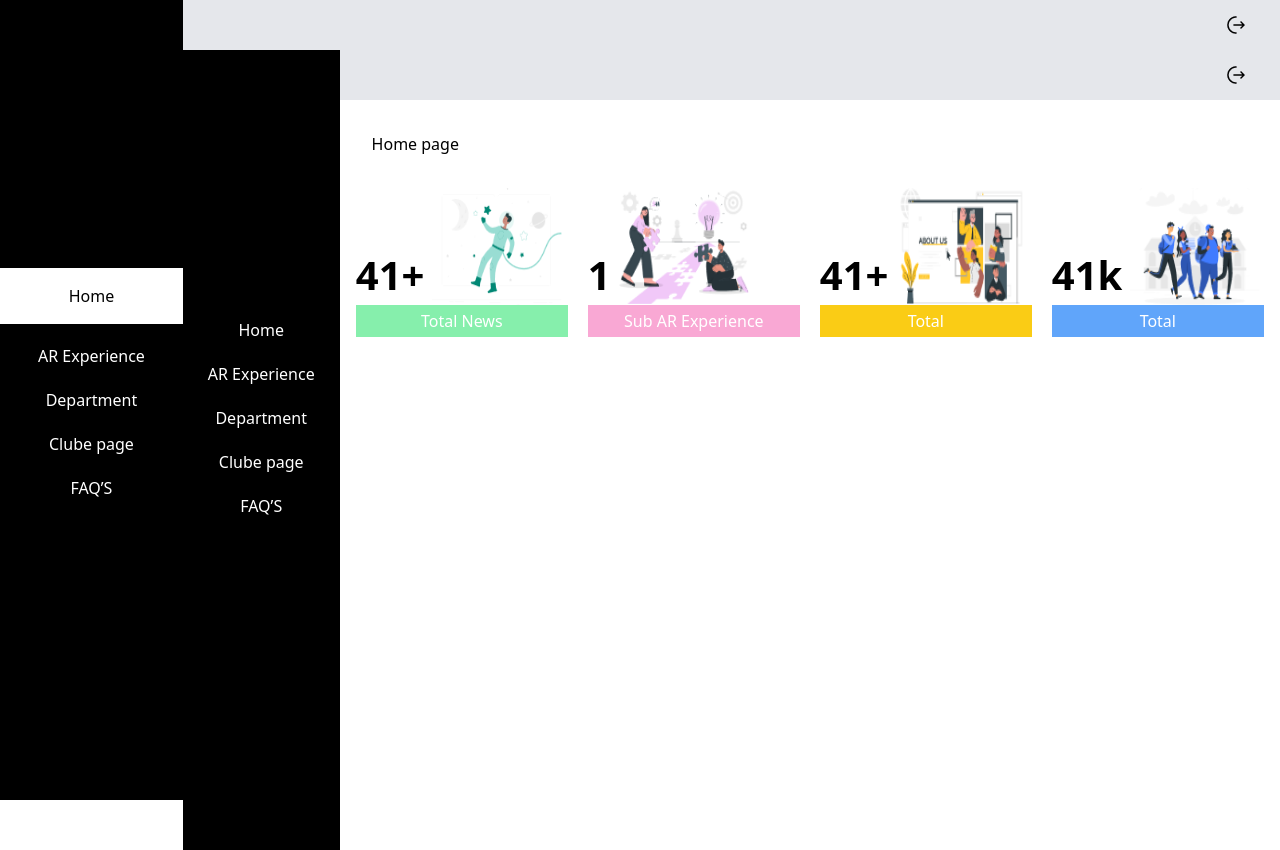
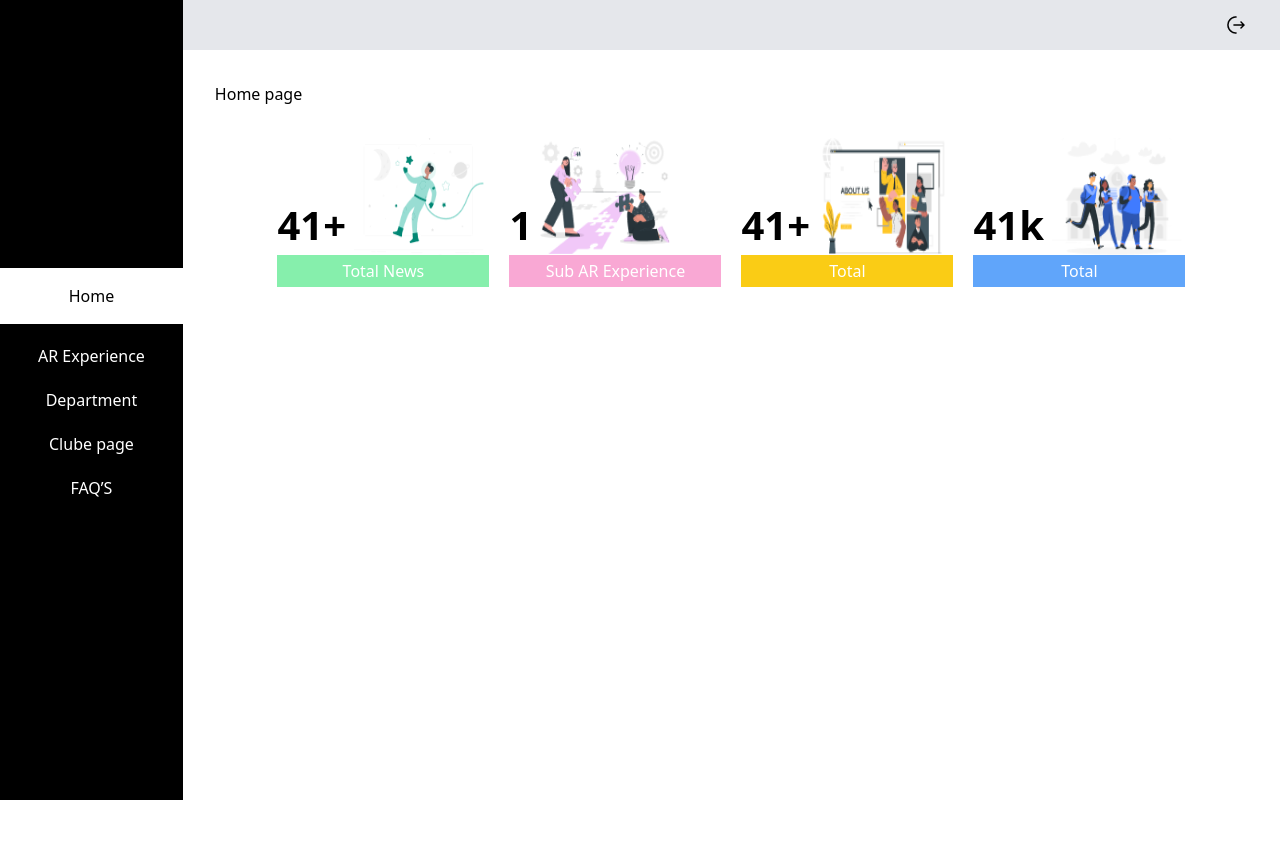
Before and after one commit to misudesu/ar-pro, a React (Create React App) app: page / in a window 1280 px wide. After the commit the page ends 800 px from the top, so only its background shows below. Built offline with nearby package versions, Linux system fonts and the light colour scheme; a small style sheet from the web is missing.

Commit message:
save and pull push

```diff
--- a/src/App.js
+++ b/src/App.js
@@ -37,7 +37,7 @@
     <Routes>
       <Route path="/root" element={<Login/>} />
       <Route path="/landing/:id" element={<Landing />} />
-  <Route  path='/' element={<Root/>} />
+  <Route  path='/' element={<Home/>} />
   <Route path='/AR' element={<AR/>} />
   <Route path='/faq' element={<FAQs/>} />
   <Route path='/onClub' element={<Clubs/>} />
```
